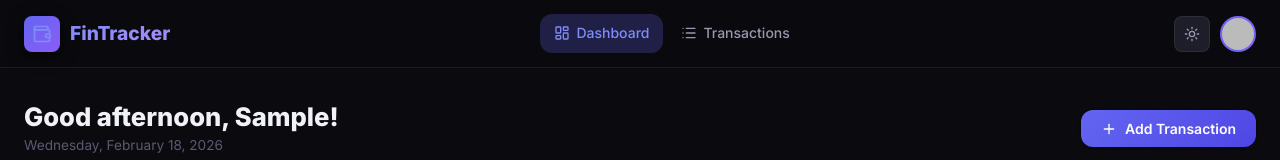
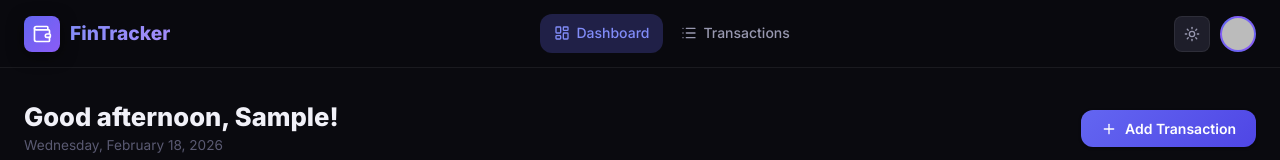
Before and after one commit to schak04/fintracker, a React (Vite) app: page /dashboard in a window 1280 px wide. Shown: the top 160 px of the page. Built offline with nearby package versions, Linux system fonts and the light colour scheme; no server answers; the database is empty; sample sign-in values are in the browser's storage.

Commit message:
feat: keep the wallet icon permawhite

```diff
--- a/src/index.css
+++ b/src/index.css
@@ -504,6 +504,12 @@ a:hover {
     justify-content: center;
     font-size: 1.1rem;
     box-shadow: var(--shadow-md);
+    color: #ffffff;
+}
+
+.navbar-logo:hover .logo-icon,
+.auth-logo:hover .logo-icon {
+    color: #ffffff;
 }
 
 .logo-text {
```
